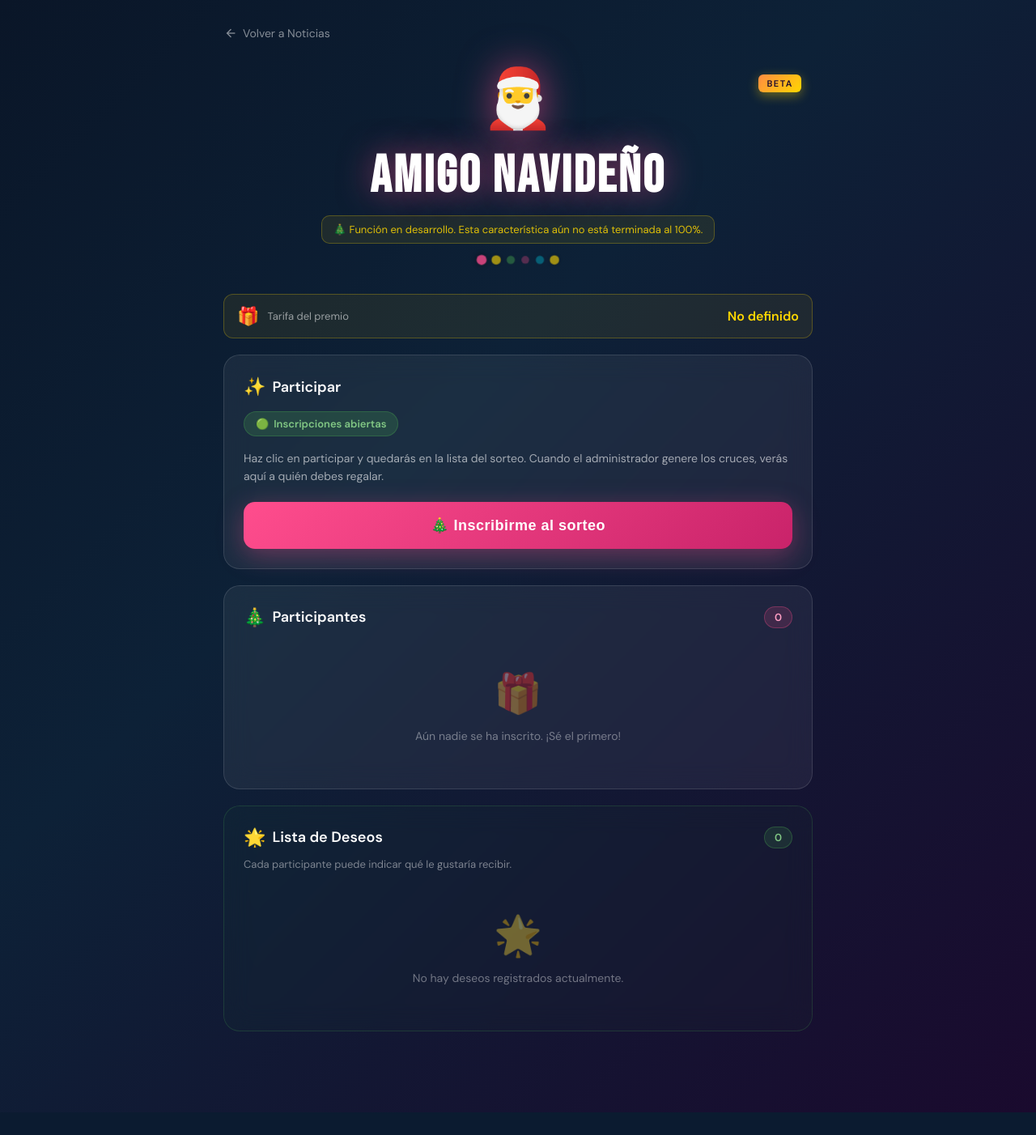
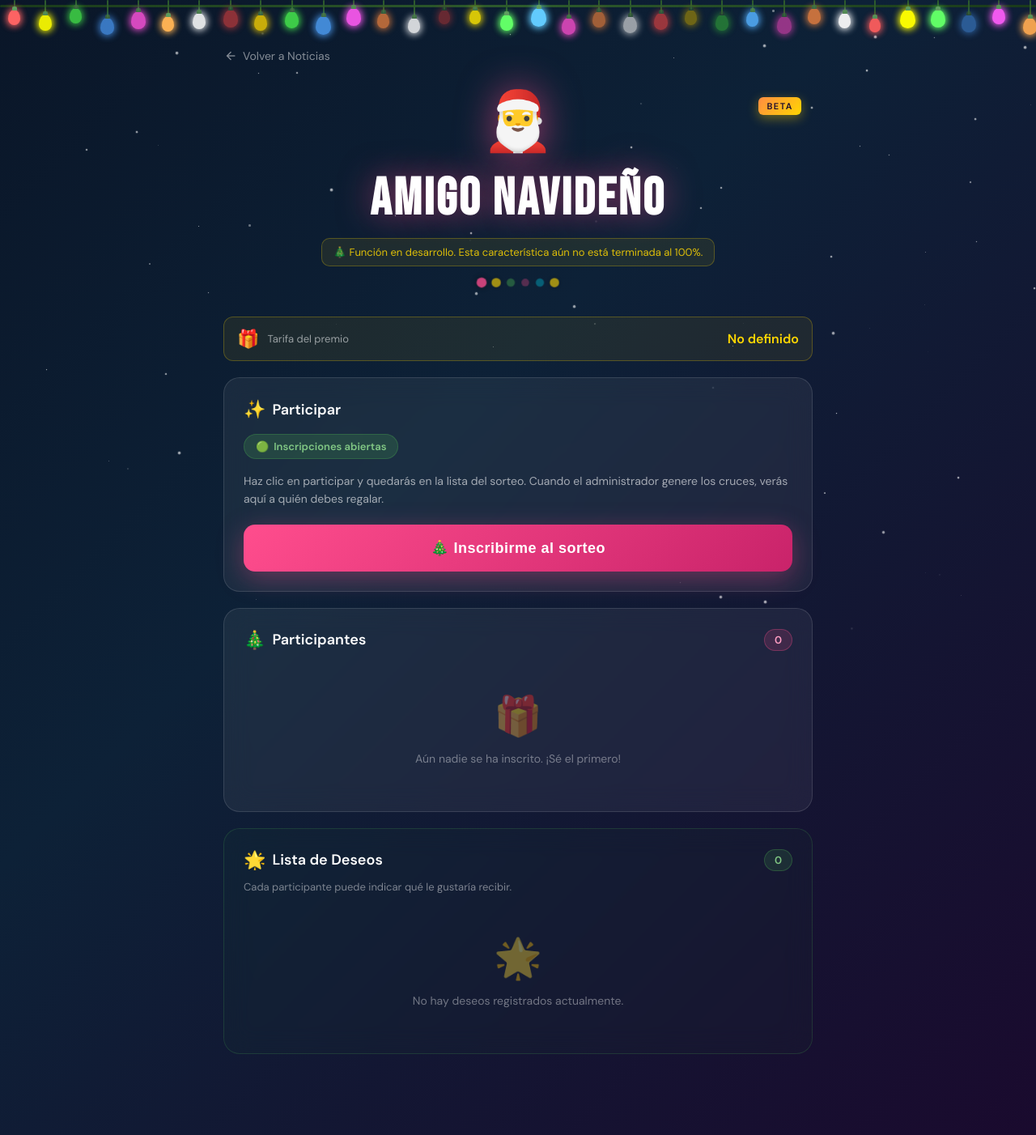
Before and after one commit to JeffreyOMG/Family-app, a Flask app: template templates/amigo_secreto.html in a window 1280 px wide. Shown: the whole page at 81% size. Before the commit the page ends 1374 px from the top, so only its background shows below. Run offline with Flask 3, Linux system fonts and the light colour scheme; the template is opened without the code that fills it, so the values that code supplies are empty.

Commit message:
correcion

```diff
--- a/templates/amigo_secreto.html
+++ b/templates/amigo_secreto.html
@@ -13,6 +13,92 @@
   <link rel="stylesheet" href="{{ url_for('static', filename='css/style.css') }}"/>
 
 <style>
+/* ── CHRISTMAS LIGHTS BAR ─────────────────────────────── */
+.xmas-lights-bar {
+  position: fixed;
+  top: 0; left: 0; right: 0;
+  height: 48px;
+  z-index: 100;
+  pointer-events: none;
+  display: flex;
+  align-items: flex-start;
+  gap: 0;
+}
+.xmas-wire {
+  position: absolute;
+  top: 6px; left: 0; right: 0;
+  height: 3px;
+  background: linear-gradient(90deg, #1a3a1a, #2d5a2d, #1a3a1a);
+  border-radius: 2px;
+  z-index: 1;
+}
+.xmas-bulb-wrap {
+  display: flex;
+  flex-direction: column;
+  align-items: center;
+  position: absolute;
+  top: 0;
+  z-index: 2;
+}
+.xmas-cord {
+  width: 2px;
+  background: #2d5a2d;
+  border-radius: 1px;
+}
+.xmas-bulb {
+  border-radius: 50% 50% 50% 50% / 60% 60% 40% 40%;
+  position: relative;
+  box-shadow: 0 0 8px 2px currentColor;
+  animation: bulbGlow 1.8s ease-in-out infinite alternate;
+}
+.xmas-bulb::after {
+  content: '';
+  position: absolute;
+  top: -4px; left: 50%; transform: translateX(-50%);
+  width: 6px; height: 5px;
+  background: #4a7a4a;
+  border-radius: 2px 2px 0 0;
+}
+@keyframes bulbGlow {
+  0% { opacity: .55; filter: brightness(.7); }
+  100% { opacity: 1; filter: brightness(1.3); }
+}
+
+/* ── FLOATING SNOWFLAKES (CSS) ───────────────────────── */
+.css-snow {
+  position: fixed;
+  top: -20px;
+  pointer-events: none;
+  z-index: 1;
+  color: rgba(255,255,255,.75);
+  font-size: 16px;
+  animation: cssSnowfall linear infinite;
+  user-select: none;
+}
+@keyframes cssSnowfall {
+  0%   { transform: translateY(-20px) rotate(0deg); opacity: 0; }
+  10%  { opacity: 1; }
+  90%  { opacity: .8; }
+  100% { transform: translateY(102vh) rotate(720deg); opacity: 0; }
+}
+
+/* ── ESTRELLAS DE FONDO ──────────────────────────────── */
+.star-bg {
+  position: fixed;
+  border-radius: 50%;
+  background: #fff;
+  pointer-events: none;
+  z-index: 0;
+  animation: twinkle ease-in-out infinite alternate;
+}
+@keyframes twinkle {
+  0%   { opacity: .1; transform: scale(.8); }
+  100% { opacity: .7; transform: scale(1.2); }
+}
+
+/* ── ADJUST CONTENT PADDING FOR LIGHTS ──────────────── */
+.as-content { padding-top: 60px !important; }
+
 /* ── AMIGO NAVIDEÑO PAGE ─────────────────────────────── */
 .as-page {
   min-height: 100vh;
@@ -458,7 +544,11 @@
 </style>
 
 </head>
-<body>
+<body style="margin:0;padding:0;background:linear-gradient(135deg,#0a1628 0%,#0d2137 40%,#1a0a2e 100%);min-height:100vh;overflow-x:hidden;">
+
+<!-- LUCES NAVIDEÑAS SUPERIORES -->
+<div class="xmas-lights-bar" id="lights-bar"></div>
+
 <canvas id="snow-canvas"></canvas>
 
 <div class="as-page">
@@ -700,28 +790,140 @@
 </div>
 
 <script>
-// ── NIEVE ────────────────────────────────────────────────
+// ── ESTRELLAS DE FONDO ───────────────────────────────────
+(function() {
+  for (let i = 0; i < 80; i++) {
+    const s = document.createElement('div');
+    s.className = 'star-bg';
+    const size = Math.random() * 2.5 + 0.5;
+    s.style.cssText = `
+      width:${size}px; height:${size}px;
+      left:${Math.random()*100}vw;
+      top:${Math.random()*100}vh;
+      animation-duration:${Math.random()*3+2}s;
+      animation-delay:${Math.random()*4}s;
+    `;
+    document.body.appendChild(s);
+  }
+})();
+
+// ── LUCES NAVIDEÑAS ──────────────────────────────────────
+(function() {
+  const bar = document.getElementById('lights-bar');
+  if (!bar) return;
+  const colors = ['#ff4d4d','#ffd700','#4cff50','#4d9fff','#ff4dce','#ff8c42','#fff'];
+  const cordHeights = [12,18,10,22,14,20,16,12,18,14,20,10,16,22,12];
+
+  // wire
+  const wire = document.createElement('div');
+  wire.className = 'xmas-wire';
+  bar.appendChild(wire);
+
+  const count = Math.floor(window.innerWidth / 38) + 2;
+  for (let i = 0; i < count; i++) {
+    const color = colors[i % colors.length];
+    const cordH = cordHeights[i % cordHeights.length];
+    const bulbW = 14 + Math.floor(Math.random()*6);
+    const bulbH = bulbW + 4;
+
+    const wrap = document.createElement('div');
+    wrap.className = 'xmas-bulb-wrap';
+    wrap.style.left = `${i * 38 + 10}px`;
+
+    const cord = document.createElement('div');
+    cord.className = 'xmas-cord';
+    cord.style.cssText = `height:${cordH}px;`;
+
+    const bulb = document.createElement('div');
+    bulb.className = 'xmas-bulb';
+    bulb.style.cssText = `
+      width:${bulbW}px; height:${bulbH}px;
+      background:${color}; color:${color};
+      animation-delay:${(i * 0.13).toFixed(2)}s;
+      animation-duration:${(1.4 + Math.random()*1.2).toFixed(2)}s;
+    `;
+
+    wrap.appendChild(cord);
+    wrap.appendChild(bulb);
+    bar.appendChild(wrap);
+  }
+})();
+
+// ── NIEVE CANVAS (mejorada) ──────────────────────────────
 (function() {
   const canvas = document.getElementById('snow-canvas');
+  if (!canvas) return;
   const ctx = canvas.getContext('2d');
   let W, H, flakes = [];
-  function resize() { W = canvas.width = window.innerWidth; H = canvas.height = window.innerHeight; }
+
+  function resize() {
+    W = canvas.width  = window.innerWidth;
+    H = canvas.height = window.innerHeight;
+  }
   resize();
   window.addEventListener('resize', resize);
+
+  // Tipos de copo: círculo pequeño, círculo grande, cristal ❄
   function makeFlake() {
-    return { x: Math.random()*W, y: Math.random()*H-H, r: Math.random()*4+1,
-             speed: Math.random()*1.2+0.4, wind: Math.random()*0.6-0.3, alpha: Math.random()*0.6+0.3 };
+    const type = Math.random() < 0.15 ? 'crystal' : 'circle';
+    return {
+      type,
+      x:     Math.random() * W,
+      y:     Math.random() * H,
+      r:     type === 'crystal' ? Math.random()*6+4 : Math.random()*3.5+0.8,
+      speed: Math.random()*1.4+0.3,
+      wind:  Math.random()*0.8-0.4,
+      alpha: Math.random()*0.55+0.3,
+      rot:   Math.random()*Math.PI*2,
+      rotV:  (Math.random()-0.5)*0.03,
+      wobble: Math.random()*Math.PI*2,
+      wobbleS: Math.random()*0.04+0.01,
+    };
   }
-  for (let i=0; i<120; i++) { const f=makeFlake(); f.y=Math.random()*H; flakes.push(f); }
+
+  for (let i = 0; i < 180; i++) flakes.push(makeFlake());
+
+  function drawCrystal(ctx, x, y, r, rot, alpha) {
+    ctx.save();
+    ctx.globalAlpha = alpha * 0.85;
+    ctx.translate(x, y);
+    ctx.rotate(rot);
+    ctx.strokeStyle = '#cde8ff';
+    ctx.lineWidth = 1.2;
+    for (let a = 0; a < 3; a++) {
+      ctx.rotate(Math.PI / 3);
+      ctx.beginPath(); ctx.moveTo(0, -r); ctx.lineTo(0, r); ctx.stroke();
+      // small arms
+      ctx.beginPath(); ctx.moveTo(0, -r*0.5); ctx.lineTo(r*0.35, -r*0.5+r*0.2); ctx.stroke();
+      ctx.beginPath(); ctx.moveTo(0, -r*0.5); ctx.lineTo(-r*0.35, -r*0.5+r*0.2); ctx.stroke();
+    }
+    ctx.restore();
+  }
+
   function draw() {
-    ctx.clearRect(0,0,W,H); ctx.fillStyle='white';
+    ctx.clearRect(0, 0, W, H);
     for (let f of flakes) {
-      ctx.globalAlpha=f.alpha; ctx.beginPath(); ctx.arc(f.x,f.y,f.r,0,Math.PI*2); ctx.fill();
-      f.x+=f.wind; f.y+=f.speed;
-      if (f.y>H+10) { Object.assign(f,makeFlake(),{y:-10}); }
-      if (f.x>W+10) f.x=-10; if (f.x<-10) f.x=W+10;
+      f.wobble += f.wobbleS;
+      f.x += f.wind + Math.sin(f.wobble) * 0.4;
+      f.y += f.speed;
+      f.rot += f.rotV;
+
+      if (f.y > H + 15) { Object.assign(f, makeFlake(), { y: -15, x: Math.random()*W }); }
+      if (f.x > W + 15) f.x = -15;
+      if (f.x < -15)    f.x = W + 15;
+
+      if (f.type === 'crystal') {
+        drawCrystal(ctx, f.x, f.y, f.r, f.rot, f.alpha);
+      } else {
+        ctx.globalAlpha = f.alpha;
+        ctx.fillStyle = '#e8f4ff';
+        ctx.beginPath();
+        ctx.arc(f.x, f.y, f.r, 0, Math.PI * 2);
+        ctx.fill();
+      }
     }
-    ctx.globalAlpha=1; requestAnimationFrame(draw);
+    ctx.globalAlpha = 1;
+    requestAnimationFrame(draw);
   }
   draw();
 })();
```
